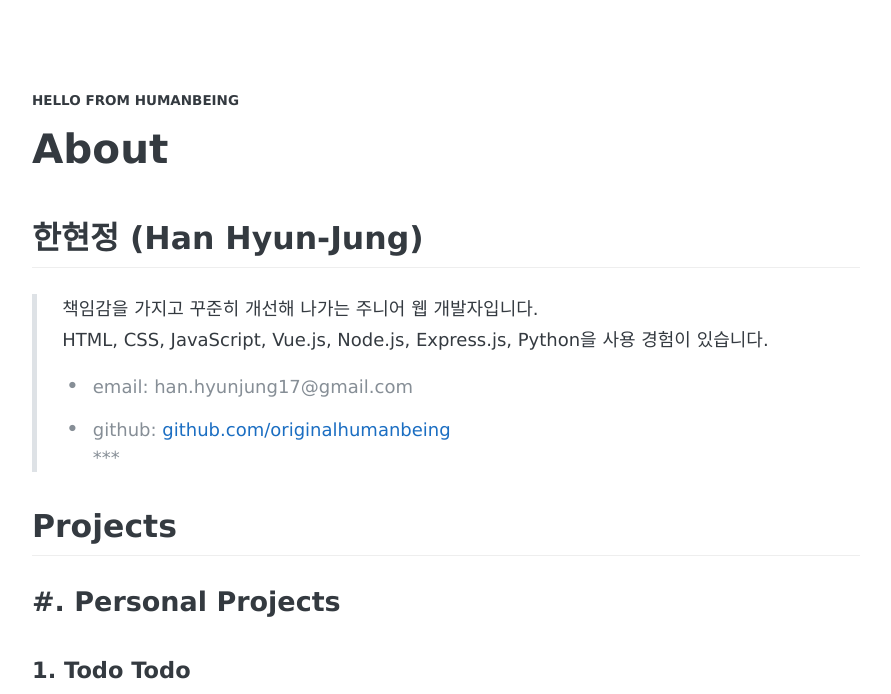
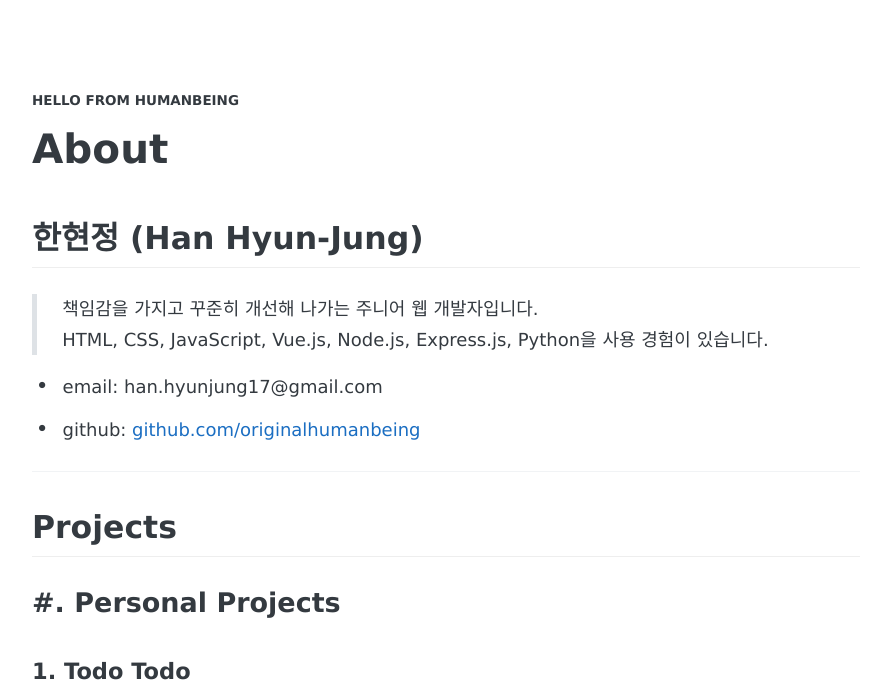
Before and after one commit to originalhumanbeing/originalhumanbeing.github.io, a Jekyll site: the page built from about.md, in a window 1280 px wide and 900 px high, cut to the strip 0-694 px from the top of the window. Shown: the whole strip, without its empty margins (194-1085 px from the left). Built offline with Jekyll 4.4.1, drawn with Linux system fonts in a browser that asks for light colours; some web fonts are replaced.

```diff
--- a/about.md
+++ b/about.md
@@ -6,8 +6,10 @@ permalink: /about/
 ## 한현정 (Han Hyun-Jung)
 > 책임감을 가지고 꾸준히 개선해 나가는 주니어 웹 개발자입니다.
 HTML, CSS, JavaScript, Vue.js, Node.js, Express.js, Python을 사용 경험이 있습니다.
+
 - email: han.hyunjung17@gmail.com
 - github: [github.com/originalhumanbeing](https://github.com/originalhumanbeing)
+
 ***
 
 ## Projects
@@ -48,13 +50,13 @@ HTML, CSS, JavaScript, Vue.js, Node.js, Express.js, Python을 사용 경험이
 
 ***
 ## Experience
-### paycheck
+#### paycheck
 - **Language**: Python, Flask
 - 모바일 서비스 내 푸시 기능 구현
   - 푸시 발송 및 푸시 예약 발송 API 구현
   - firebase의 FCM, Celery 활용
 
-### 서울대학교 빅데이터연구원
+#### 서울대학교 빅데이터연구원
 - **Language**: Apache/PHP/MySQL, WordPress, Ubuntu
 - 연구원 웹페이지 유지 보수 및 서버 관리
 - 고용노동부 교육 프로그램 사이트 기획 및 유지 보수
```
